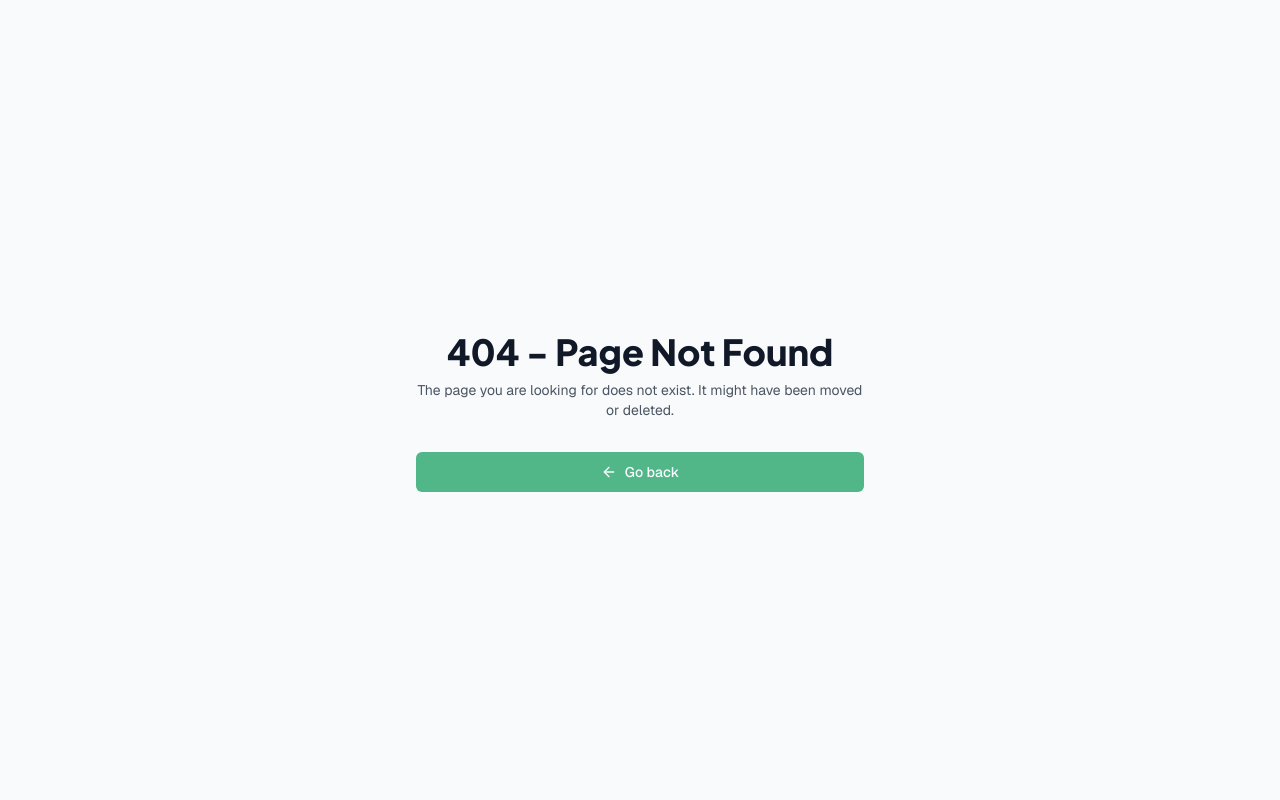
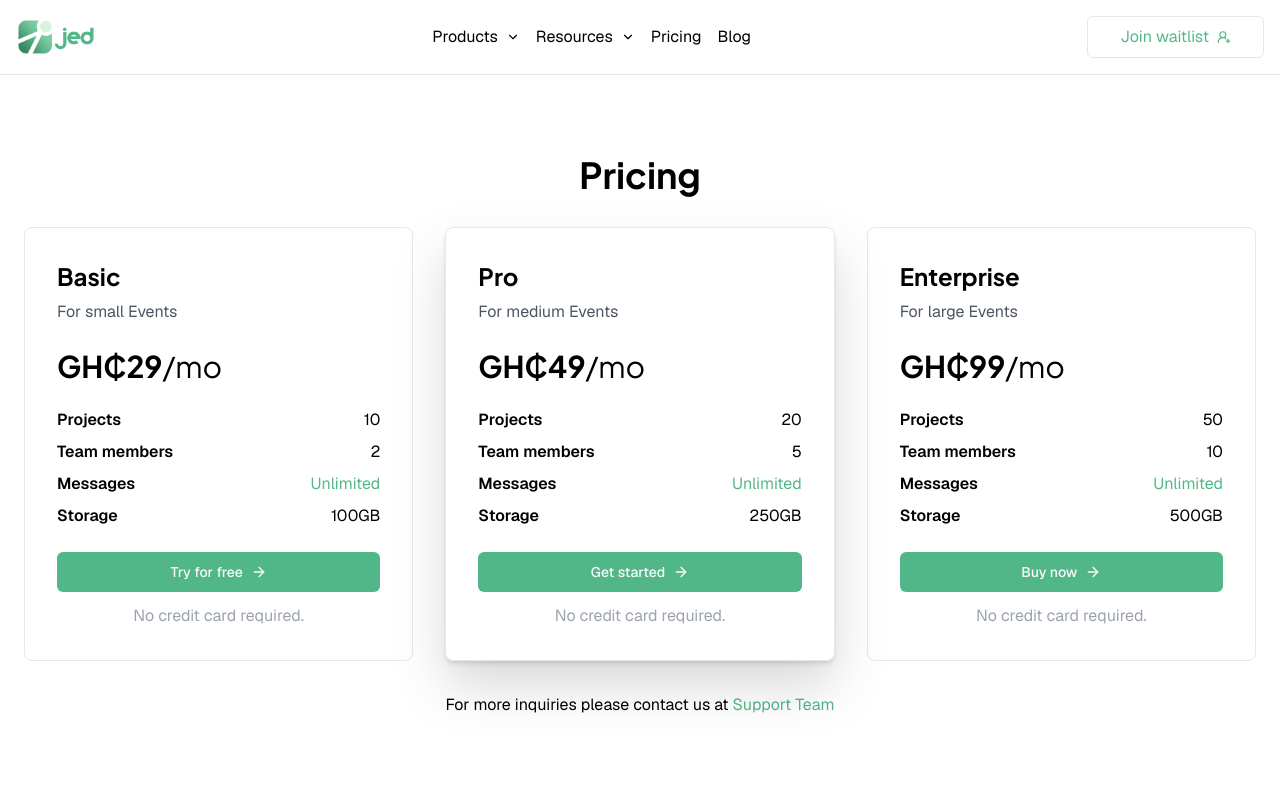
Before and after one commit to InteliTech-Inc/jed, a Next.js app: page /pricing in a window 1280 px wide. Before the commit this address had no page. Shown: the top 800 px of the page. Built offline with nearby package versions, Linux system fonts and the light colour scheme.

Commit message:
feat(app): Build pricing ui

```diff
--- /dev/null
+++ b/src/app/(landing)/pricing/components/pricing.tsx
@@ -0,0 +1,153 @@
+import { Button } from "@/components/ui/button";
+import { ArrowRight } from "lucide-react";
+import Link from "next/link";
+import React from "react";
+
+type Props = {};
+
+const PRICING_DATA = [
+  {
+    title: "Basic",
+    description: "For small Events",
+    price: "GH₵29",
+    features: [
+      {
+        name: "Projects",
+        value: "10",
+      },
+      {
+        name: "Team members",
+        value: "2",
+      },
+      {
+        name: "Messages",
+        value: "Unlimited",
+      },
+      {
+        name: "Storage",
+        value: "100GB",
+      },
+    ],
+  },
+  {
+    title: "Pro",
+    description: "For medium Events",
+    price: "GH₵49",
+    features: [
+      {
+        name: "Projects",
+        value: "20",
+      },
+      {
+        name: "Team members",
+        value: "5",
+      },
+      {
+        name: "Messages",
+        value: "Unlimited",
+      },
+      {
+        name: "Storage",
+        value: "250GB",
+      },
+    ],
+  },
+  {
+    title: "Enterprise",
+    description: "For large Events",
+    price: "GH₵99",
+    features: [
+      {
+        name: "Projects",
+        value: "50",
+      },
+      {
+        name: "Team members",
+        value: "10",
+      },
+      {
+        name: "Messages",
+        value: "Unlimited",
+      },
+      {
+        name: "Storage",
+        value: "500GB",
+      },
+    ],
+  },
+];
+
+export default function Pricing({}: Props) {
+  return (
+    <section>
+      <div className="container mx-auto px-6 py-20">
+        <h2 className="text-4xl font-bold text-center  mb-8">Pricing</h2>
+        <div className="flex flex-col md:flex-row justify-center items-center md:space-x-8 space-y-4 md:space-y-0">
+          {PRICING_DATA.map((pricing) => (
+            <div
+              key={pricing.title}
+              className="bg-white w-full p-8 rounded-lg border hover:scale-105 even:shadow-md shadow-slate-200 even:drop-shadow-2xl  transition ease-in duration-500 flex-1"
+            >
+              <h3 className="text-2xl font-bold  mb-2">{pricing.title}</h3>
+              <p className="text-gray-600 mb-6">{pricing.description}</p>
+              <h4 className="text-3xl font-bold  mb-6">
+                {pricing.price}
+                <span className="font-normal text-md">/mo</span>
+              </h4>
+              <ul className="space-y-2">
+                {pricing.features.map((feature) => (
+                  <li key={feature.name} className="flex justify-between">
+                    <span className="font-semibold text-md">
+                      {feature.name}
+                    </span>
+                    <span
+                      className={`${
+                        feature.value === "Unlimited" && "text-secondary"
+                      }`}
+                    >
+                      {feature.value}
+                    </span>
+                  </li>
+                ))}
+              </ul>
+              <Link
+                href={`
+                ${
+                  pricing.title === "Pro"
+                    ? "/pricing/pro"
+                    : pricing.title === "Enterprise"
+                    ? "/pricing/enterprise"
+                    : "/pricing/basic"
+                }
+              `}
+              >
+                <Button className="mt-6 w-full ">
+                  <span>
+                    {pricing.title === "Pro"
+                      ? "Get started"
+                      : pricing.title === "Enterprise"
+                      ? "Buy now"
+                      : "Try for free"}
+                  </span>
+                  <ArrowRight size={16} className="ml-2" />
+                </Button>
+              </Link>
+              <p className="text-gray-400 text-center text-md mt-3">
+                No credit card required.{" "}
+              </p>
+            </div>
+          ))}
+        </div>
+        <p className="my-8 text-center space-x-1">
+          <span> For more inquiries please contact us at</span>
+          <Link
+            href="mailto:info.jedvotes@gmail.com"
+            className="text-secondary"
+          >
+            Support Team
+          </Link>
+        </p>
+      </div>
+    </section>
+  );
+}
--- /dev/null
+++ b/src/app/(landing)/pricing/page.tsx
@@ -0,0 +1,16 @@
+import React from "react";
+import Navbar from "../components/navbar";
+import Footer from "../components/footer";
+import Pricing from "./components/pricing";
+
+type Props = {};
+
+export default function PricingPage({}: Props) {
+  return (
+    <div>
+      <Navbar />
+      <Pricing />
+      <Footer />
+    </div>
+  );
+}
--- a/src/middleware.ts
+++ b/src/middleware.ts
@@ -11,14 +11,14 @@ export default async function middleware(req: NextRequest) {
     "/reset-password",
     "/waitlist",
     "/",
-    "/blog",
   ];
 
   if (
     publicUrl.includes(req.nextUrl.pathname) ||
     req.nextUrl.pathname.match(/products(.*)/) ||
     req.nextUrl.pathname.match(/resources\/?(.*)/) ||
-    req.nextUrl.pathname.match(/blog\/?(.*)/)
+    req.nextUrl.pathname.match(/blog\/?(.*)/) ||
+    req.nextUrl.pathname.match(/pricing\/?(.*)/)
   ) {
     return res;
   }
```
